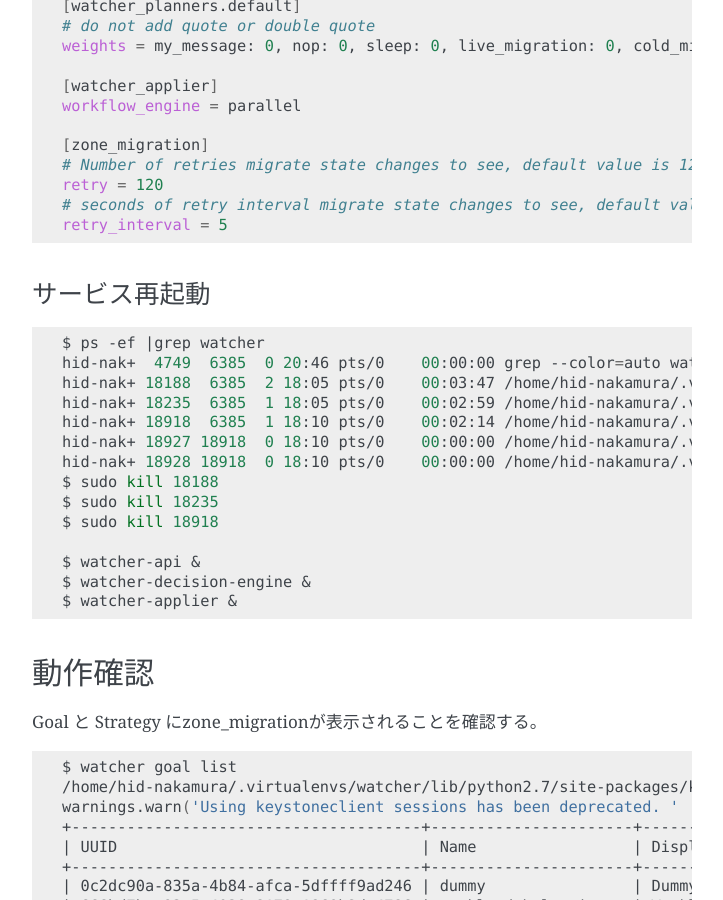
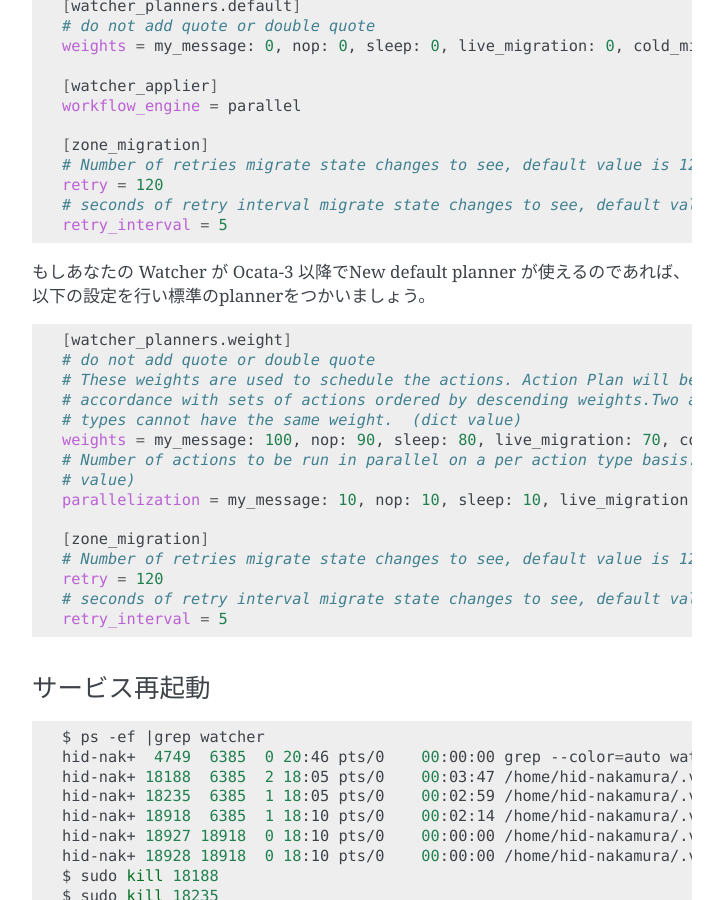
Before and after one commit to nec-openstack/watcher-zone-migration-plugin, a Sphinx documentation site: the page built from doc/source/install.ja.rst, in a window 1280 px wide and 900 px high, scrolled down 854 px. Shown: the whole window, without its empty margins (388-1111 px from the left). Built offline with Sphinx 7.4.7, drawn with Linux system fonts in a browser that asks for light colours.

Commit message:
[Doc] Update install.ja.rst
Added the case watcher includes New default planner.

New default planner: https://review.openstack.org/#/c/406991/

```diff
--- a/doc/source/install.ja.rst
+++ b/doc/source/install.ja.rst
@@ -48,6 +48,26 @@ zone-migrationインストール
 
     [watcher_applier]
     workflow_engine = parallel
+
+    [zone_migration]
+    # Number of retries migrate state changes to see, default value is 120
+    retry = 120
+    # seconds of retry interval migrate state changes to see, default value is 5
+    retry_interval = 5
+
+もしあなたの Watcher が Ocata-3 以降でNew default planner が使えるのであれば、以下の設定を行い標準のplannerをつかいましょう。
+
+.. code-block:: sh
+
+    [watcher_planners.weight]
+    # do not add quote or double quote
+    # These weights are used to schedule the actions. Action Plan will be build in
+    # accordance with sets of actions ordered by descending weights.Two action
+    # types cannot have the same weight.  (dict value)
+    weights = my_message: 100, nop: 90, sleep: 80, live_migration: 70, cold_migration: 60, volume_migration: 50, volume_update: 40, volume_retype: 30
+    # Number of actions to be run in parallel on a per action type basis. (dict
+    # value)
+    parallelization = my_message: 10, nop: 10, sleep: 10, live_migration: 10, cold_migration: 10, volume_migration: 10, volume_update: 10, volume_retype: 10
 
     [zone_migration]
     # Number of retries migrate state changes to see, default value is 120
```
